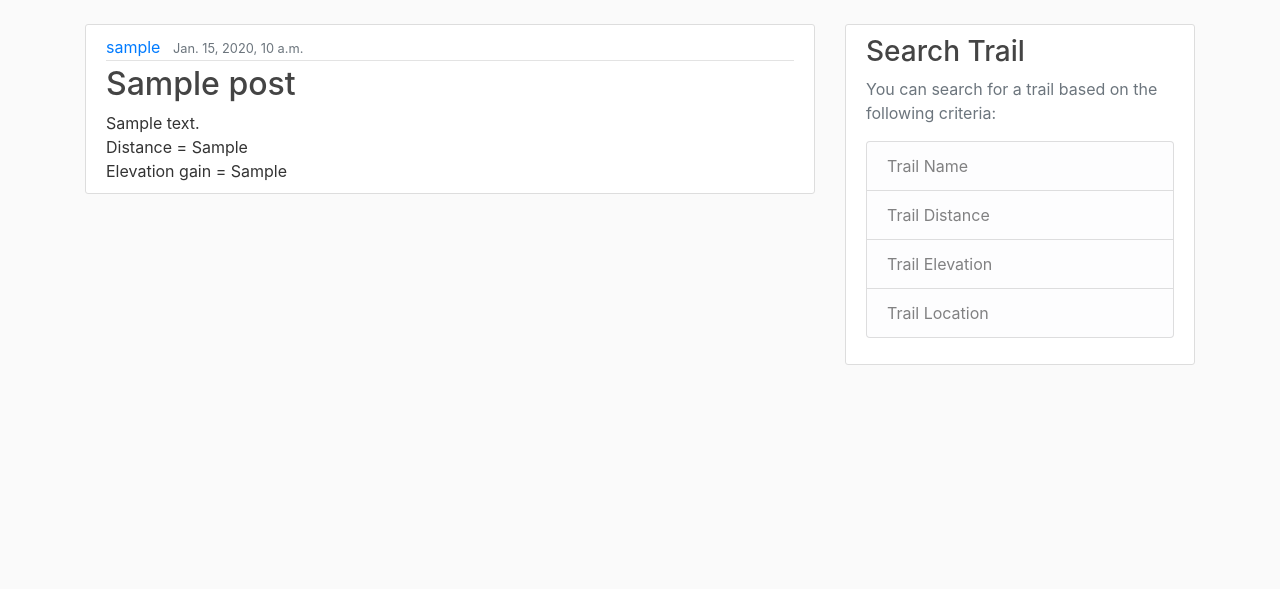
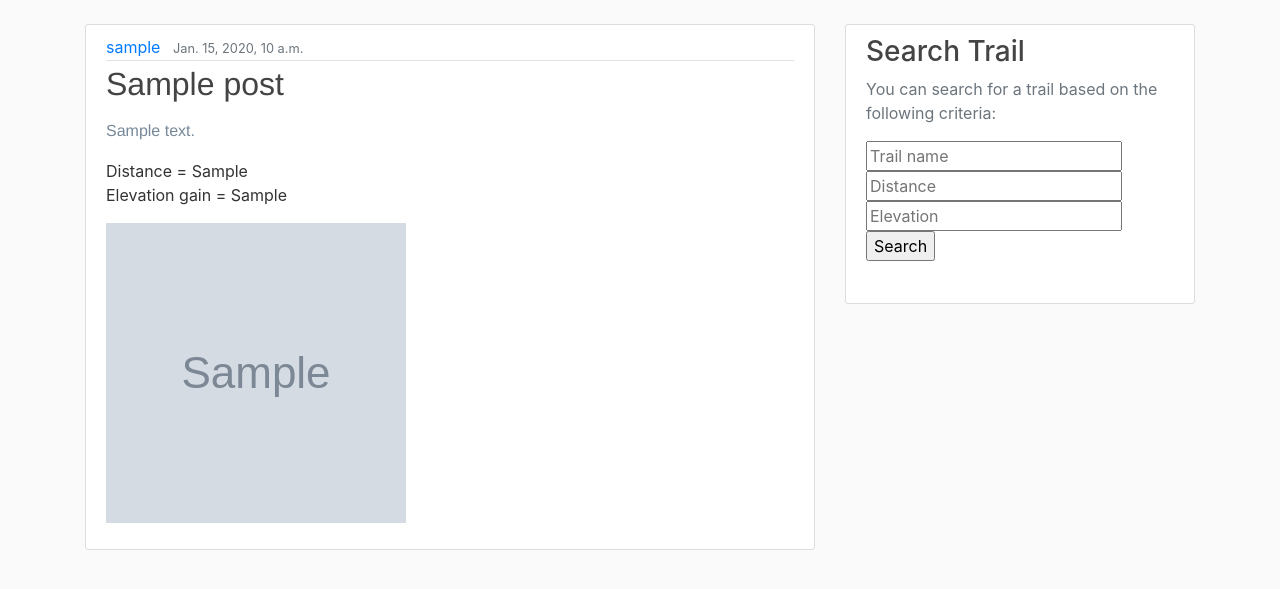
Before and after one commit to ivan4oto/BGtrails, a Django app: page /blog/ in a window 1280 px wide. Shown: the part 56-645 px from the top of the page. Run offline with Django 3.2, Linux system fonts and the light colour scheme; tables that the repository leaves empty hold one stand-in row (values such as "Sample post"); grey boxes marked "Sample" are stand-in pictures; some libraries are stand-ins or nearby versions.

Commit message:
Added ImageFields and SearchFields

```diff
--- a/BGtrail/settings.py
+++ b/BGtrail/settings.py
@@ -119,6 +119,6 @@ USE_TZ = True
 # https://docs.djangoproject.com/en/3.0/howto/static-files/
 
 STATIC_URL = '/static/'
+MEDIA_URL = "/media/"
 
-MEDIA_URL = "/media/"
-MEDIA_ROOT = os.path.join(os.path.dirname(BASE_DIR), "media_cdn")
+MEDIA_ROOT = os.path.join(BASE_DIR, "media")
--- a/BGtrail/urls.py
+++ b/BGtrail/urls.py
@@ -13,6 +13,8 @@ Including another URLconf
     1. Import the include() function: from django.urls import include, path
     2. Add a URL to urlpatterns:  path('blog/', include('blog.urls'))
 """
+from django.conf import settings
+from django.conf.urls.static import static
 from django.contrib import admin
 from django.urls import path, include
 
@@ -21,3 +23,7 @@ urlpatterns = [
     path('admin/', admin.site.urls),
     path('blog/', include('blog.urls'))
 ]
+
+if settings.DEBUG:
+    urlpatterns += static(settings.STATIC_URL, document_root=settings.STATIC_ROOT)
+    urlpatterns += static(settings.MEDIA_URL, document_root=settings.MEDIA_ROOT)
--- a/blog/admin.py
+++ b/blog/admin.py
@@ -1,6 +1,7 @@
 from django.contrib import admin
 
 # Register your models here.
-from blog.models import Post
+from .models import Post, PostImage
 
 admin.site.register(Post)
+admin.site.register(PostImage)
--- a/blog/models.py
+++ b/blog/models.py
@@ -1,9 +1,9 @@
-from django import forms
 from django.contrib.auth.models import User
 from django.db import models
 from django.utils import timezone
 from django_measurement.models import MeasurementField
 from measurement.measures import Distance
+from django.urls import reverse
 
 
 class Post(models.Model):
@@ -13,7 +13,19 @@ class Post(models.Model):
     description = models.TextField()
     date_posted = models.DateTimeField(default=timezone.now)
     author = models.ForeignKey(User, null=True, on_delete=models.SET_NULL)
-    file = models.FileField(null=True)
+    file = models.FileField()
+    image = models.ImageField(blank=True)
+
+    def get_absolute_url(self):
+        return reverse("detail", kwargs={'post_id': self.id})
 
     def __str__(self):
         return f'Title: {self.title}, Distance: {self.distance}'
+
+
+class PostImage(models.Model):
+    post = models.ForeignKey(Post, default=None, on_delete=models.CASCADE)
+    image = models.ImageField(upload_to='images/')
+
+    def __str__(self):
+        return self.post.title
--- a/blog/static/blog/main.css
+++ b/blog/static/blog/main.css
@@ -37,6 +37,7 @@ body {
   }
 
   .article-title {
+    font-family: Helvetica, sans-serif;
     color: #444444;
   }
 
@@ -50,9 +51,26 @@ body {
     margin:0;
   }
 
+  .article-description {
+    font-family: Helvetica, sans-serif;
+    color: lightslategray;
+    white-space: pre-line;
+    margin-top: 1em ;
+    margin-bottom: 1em ;
+  }
   .article-img {
-    height: 65px;
-    width: 65px;
+    height: 300px;
+    width: 300px;
+    margin-top: 1em ;
+    margin-bottom: 1em ;
+    margin-right: 16px;
+  }
+
+  .article-photo {
+    max-width:450px;
+    max-height:450px;
+    margin-top: 1em ;
+    margin-bottom: 1em ;
     margin-right: 16px;
   }
 
--- a/blog/templates/blog/base.html
+++ b/blog/templates/blog/base.html
@@ -61,10 +61,14 @@
                 <h3>Search Trail</h3>
                 <p class='text-muted'>You can search for a trail based on the following criteria:
                 <ul class="list-group">
-                    <li class="list-group-item list-group-item-light">Trail Name</li>
-                    <li class="list-group-item list-group-item-light">Trail Distance</li>
-                    <li class="list-group-item list-group-item-light">Trail Elevation</li>
-                    <li class="list-group-item list-group-item-light">Trail Location</li>
+                    <form method="GET" action=''>
+                        <input type='text' name='name' placeholder = 'Trail name'/>
+                        <input type='text' name='distance' placeholder = 'Distance'/>
+                        <input type='text' name='elevation' placeholder = 'Elevation'/>
+                        <p>
+                            <input type='submit' value='Search' />
+                        </p>
+                    </form>
                 </ul>
                 </p>
             </div>
--- a/blog/templates/blog/edit_post.html
+++ b/blog/templates/blog/edit_post.html
@@ -1,7 +1,7 @@
 Edit: {{ post }}
 
-<form method="POST">
+<form method="POST" enctype="multipart/form-data"> {% csrf_token %}
     {% csrf_token %}
     {{ form.as_p }}
-    <button>Edit!</button>
+    <input type='submit' value='Edit' />
 </form>
--- a/blog/templates/blog/post_detail.html
+++ b/blog/templates/blog/post_detail.html
@@ -6,7 +6,7 @@
         <h2>{{ object.title }}</h2>
         <p>Distance: {{ object.distance }}</p>
         <p>Elevation: {{ object.elevation }}</p>
-        <p>Download GPX: {{ object.file }}</p>
+        <td><a href="{{ post.file.url }}">Download GPX</a></td>
     </div>
 </article>
 
--- a/blog/templates/blog/post_form.html
+++ b/blog/templates/blog/post_form.html
@@ -1,7 +1,7 @@
 {% extends 'blog/base.html' %}
 {% block content %}
-<form>
+<form method='POST' enctype="multipart/form-data"> {% csrf_token %}
     {{ form.as_p }}
-    <input type='submit' value='Save' />
+<input type='submit' value='Save' />
 </form>
 {% endblock %}
--- a/blog/templates/blog/post_list.html
+++ b/blog/templates/blog/post_list.html
@@ -1,6 +1,6 @@
 {% extends 'blog/base.html' %}
 {% block content %}
-    {% for post in object_list %}
+    {% for post in posts %}
         <article class="media content-section">
             <div class="media-body">
             <div class="article-metadata">
@@ -8,9 +8,13 @@
                 <small class="text-muted">{{ post.date_posted }}</small>
             </div>
             <h2><a class="article-title" href="{% url 'detail' post.id %}">{{ post.title }}</a></h2>
-            <p class="article-content">{{ post.description }}</p>
+            <p class="article-description">{{ post.description }}</p>
             <p class="article-content">Distance = {{ post.distance }}</p>
             <p class="article-content">Elevation gain = {{ post.elevation }}</p>
+            {% if post.image %}
+            <img src="{{ post.image.url }}" class="article-img">
+            {% endif %}
+
             </div>
         </article>
     {% endfor %}
--- a/blog/urls.py
+++ b/blog/urls.py
@@ -5,11 +5,11 @@ urlpatterns = [
     path('register/', views.register_page, name="register"),
     path('login/', views.login_page, name="login"),
     path('logout/', views.logout_user, name="logout"),
-    path('', view=views.PostListView.as_view(), name='blog-home'),
-    path('<int:post_id>/', views.PostDetailView.as_view(), name='detail'),
+    path('', view=views.home, name='blog-home'),
+    # path('', view=views.PostListView.as_view(), name='blog-home'),
+    # path('<int:post_id>/', views.PostDetailView.as_view(), name='detail'),
     path('create/', view=views.PostCreateView.as_view(), name='create'),
-    # path('', view=views.home, name='blog-home'),
-    # path('<int:post_id>/', views.detail, name='detail'),
     path('about/', view=views.about, name='blog-about'),
     path('update/<int:post_id>/', views.edit_post, name='update'),
+    path('<int:post_id>/', views.detail, name='detail'),
 ]
--- a/blog/views.py
+++ b/blog/views.py
@@ -11,8 +11,10 @@ from django.views.generic import (
 
 from django import forms
 from .forms import CreateUserForm, CreatePostForm
-from .models import Post
+from .models import Post, PostImage
 from django.contrib import messages
+
+from measurement.measures import Distance
 
 
 def register_page(request):
@@ -58,26 +60,44 @@ def logout_user(request):
     return redirect('/blog/')
 
 
-# def home(request):
-#     context = {
-#         'posts': Post.objects.all()
-#     }
-#     return render(request, 'blog/home.html', context)
+def home(request):
+    context = {
+        'posts': Post.objects.all()
+    }
+    name = request.GET.get('name')
+    distance = request.GET.get('distance')
+    elevation = request.GET.get('name')
+    if name:
+        context['posts'] = Post.objects.filter(title__icontains=name)
+        return render(request, 'blog/post_list.html', context)
+    if distance:
+        context['posts'] = Post.objects.filter(distance__gt=Distance(km=distance))
+        return render(request, 'blog/post_list.html', context)
+    if elevation:
+        context['posts'] = Post.objects.filter(distance__gt=Distance(m=elevation))
+        return render(request, 'blog/post_list.html', context)
 
-# def detail(request, post_id):
-#     post = get_object_or_404(Post, id=post_id)
-#     return render(request, 'blog/detail.html', {'post': post})
+    return render(request, 'blog/post_list.html', context)
 
 
-class PostListView(ListView):
-    queryset = Post.objects.all()
+def detail(request, post_id):
+    post = get_object_or_404(Post, id=post_id)
+    photos = PostImage.objects.filter(post=post)
+    return render(request, 'blog/detail.html', {
+        'post': post,
+        'photos': photos
+    })
 
 
-class PostDetailView(DetailView):
+# class PostListView(ListView):
+#     queryset = Post.objects.all()
 
-    def get_object(self):
-        id_ = self.kwargs.get("post_id")
-        return get_object_or_404(Post, id=id_)
+
+# class PostDetailView(DetailView):
+
+#     def get_object(self):
+#         id_ = self.kwargs.get("post_id")
+#         return get_object_or_404(Post, id=id_)
 
 
 class PostCreateView(CreateView):
@@ -89,11 +109,11 @@ class PostCreateView(CreateView):
 class PostForm(forms.ModelForm):
     class Meta:
         model = Post
-        fields = ['title', 'distance', 'elevation', 'description']
+        fields = ['title', 'distance', 'elevation', 'description', 'image']
 
 
 def edit_post(request, post_id):
-    post = Post.objects.get(id=post_id)
+    post = get_object_or_404(Post, id=post_id)
 
     if request.method == 'POST':
         form = PostForm(data=request.POST, instance=post)
```
Also changed, not shown: blog/forms.py (+12 -2 lines), blog/templates/blog/detail.html (+9 -1 lines).
